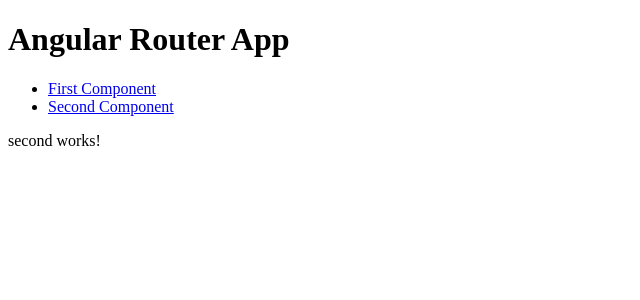
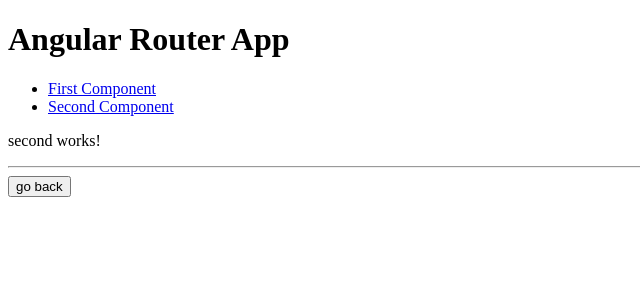
Before and after one commit to siahoge/can-deactivate-sample, an Angular app: page /second-component in a window 1280 px wide. Shown: the top 300 px of the page, without its empty margins (0-640 px from the left). Built offline with nearby package versions, Linux system fonts and the light colour scheme.

Commit message:
add back button

```diff
--- a/src/app/second/second.component.html
+++ b/src/app/second/second.component.html
@@ -1 +1,3 @@
 <p>second works!</p>
+<hr>
+<button (click)="goBack()">go back</button>
--- a/src/app/second/second.component.ts
+++ b/src/app/second/second.component.ts
@@ -19,4 +19,7 @@ export class SecondComponent implements OnInit, CanComponentDeactivate {
   ngOnInit(): void {
   }
 
+  goBack(): void {
+    history.back();
+  }
 }
```
